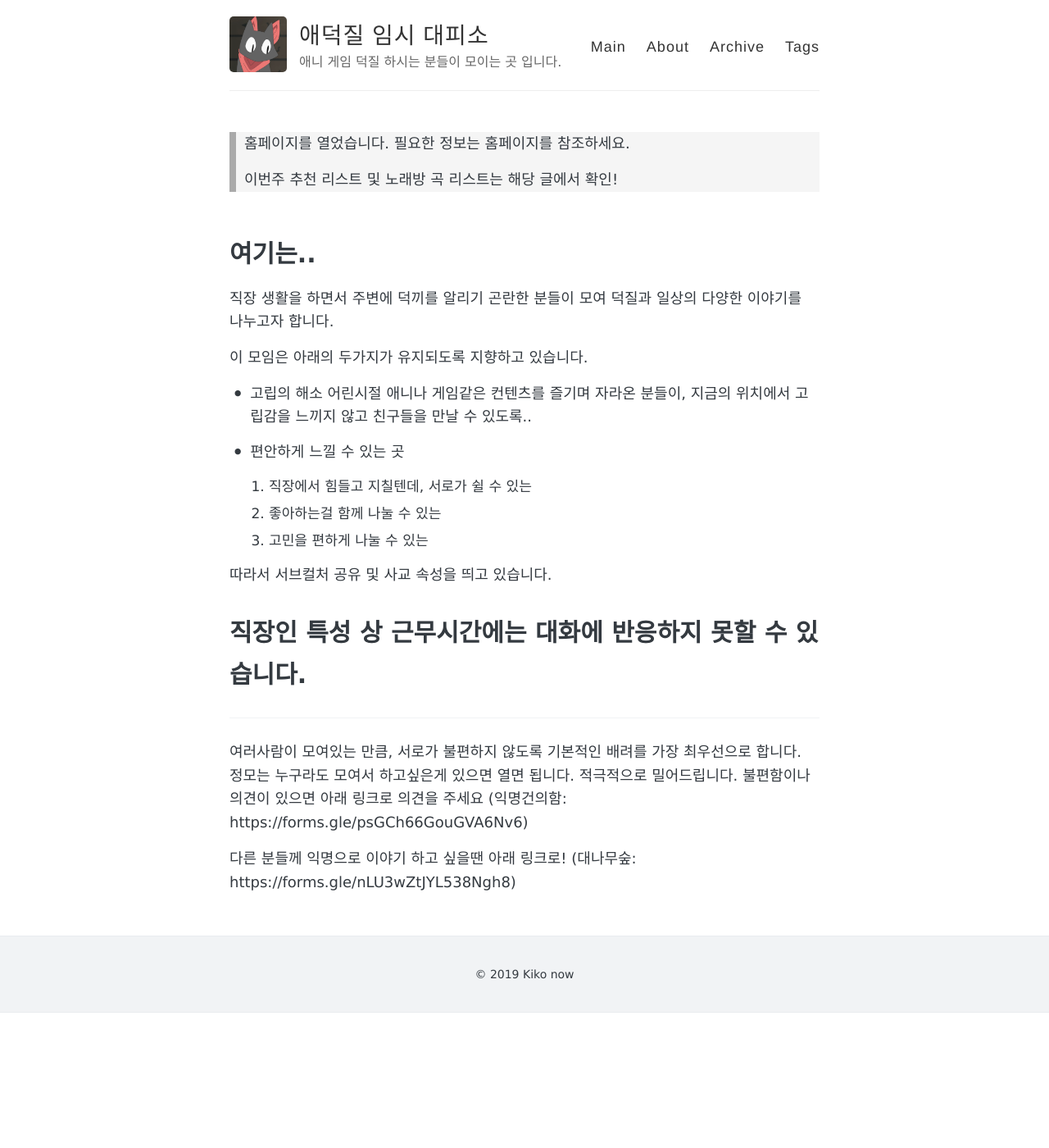
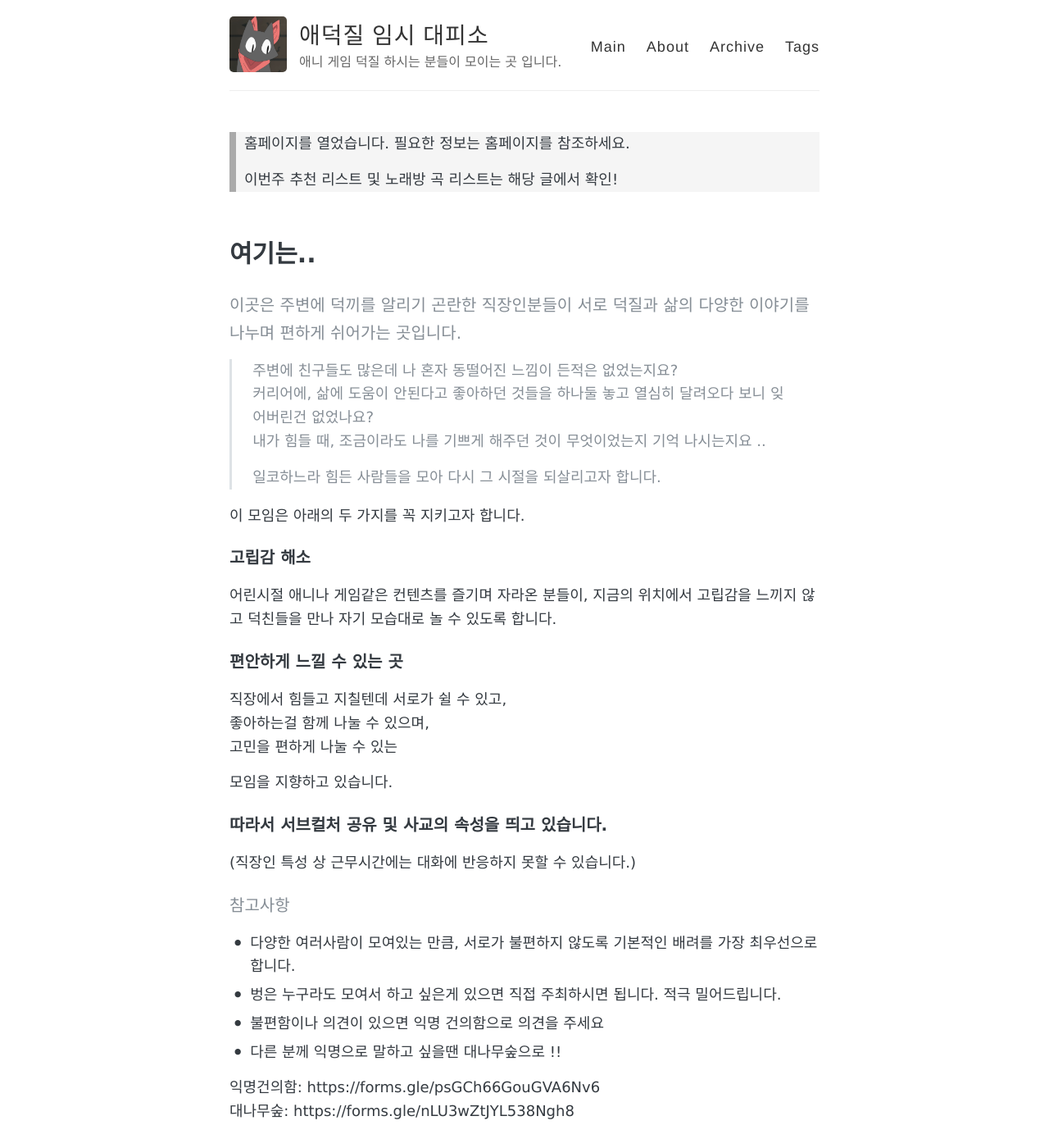
Before and after one commit to neko-agdg/neko-agdg.github.io, a Jekyll site: the page built from about.md, in a window 1280 px wide and 1400 px high. Shown: the whole window at 82% size. Built offline with Jekyll 4.4.1, drawn with Linux system fonts in a browser that asks for light colours.

Commit message:
Update about.md

```diff
--- a/about.md
+++ b/about.md
@@ -4,27 +4,36 @@ title: 여기는..
 permalink: /about/
 ---
 
-직장 생활을 하면서 주변에 덕끼를 알리기 곤란한 분들이 모여 덕질과 일상의 다양한 이야기를 나누고자 합니다.
+#### 이곳은 주변에 덕끼를 알리기 곤란한 직장인분들이 서로 덕질과 삶의 다양한 이야기를 나누며 편하게 쉬어가는 곳입니다.
 
-이 모임은 아래의 두가지가 유지되도록 지향하고 있습니다.
+> 주변에 친구들도 많은데 나 혼자 동떨어진 느낌이 든적은 없었는지요?
+> 커리어에, 삶에 도움이 안된다고 좋아하던 것들을 하나둘 놓고 열심히 달려오다 보니 잊어버린건 없었나요?
+> 내가 힘들 때, 조금이라도 나를 기쁘게 해주던 것이 무엇이었는지 기억 나시는지요 ..
+>
+> 일코하느라 힘든 사람들을 모아 다시 그 시절을 되살리고자 합니다.
 
-- 고립의 해소
-어린시절 애니나 게임같은 컨텐츠를 즐기며 자라온 분들이, 지금의 위치에서 고립감을 느끼지 않고 친구들을 만날 수 있도록..
 
-- 편안하게 느낄 수 있는 곳
-1. 직장에서 힘들고 지칠텐데, 서로가 쉴 수 있는
-2. 좋아하는걸 함께 나눌 수 있는
-3. 고민을 편하게 나눌 수 있는
+이 모임은 아래의 두 가지를 꼭 지키고자 합니다.
 
-따라서 서브컬처 공유 및 사교 속성을 띄고 있습니다.
+### 고립감 해소
+어린시절 애니나 게임같은 컨텐츠를 즐기며 자라온 분들이, 지금의 위치에서 고립감을 느끼지 않고 덕친들을 만나 자기 모습대로 놀 수 있도록 합니다.
 
-# 직장인 특성 상 근무시간에는 대화에 반응하지 못할 수 있습니다.
+### 편안하게 느낄 수 있는 곳
+직장에서 힘들고 지칠텐데 서로가 쉴 수 있고,
+좋아하는걸 함께 나눌 수 있으며,
+고민을 편하게 나눌 수 있는
 
--------
-여러사람이 모여있는 만큼, 서로가 불편하지 않도록 기본적인 배려를 가장 최우선으로 합니다.
-정모는 누구라도 모여서 하고싶은게 있으면 열면 됩니다. 적극적으로 밀어드립니다.
-불편함이나 의견이 있으면 아래 링크로 의견을 주세요
-(익명건의함: https://forms.gle/psGCh66GouGVA6Nv6)
+모임을 지향하고 있습니다.
 
-다른 분들께 익명으로 이야기 하고 싶을땐 아래 링크로!
-(대나무숲: https://forms.gle/nLU3wZtJYL538Ngh8)
+### 따라서 **서브컬처 공유** 및 **사교**의 속성을 띄고 있습니다.
+
+(직장인 특성 상 근무시간에는 대화에 반응하지 못할 수 있습니다.)
+
+#### 참고사항
+- 다양한 여러사람이 모여있는 만큼, 서로가 불편하지 않도록 기본적인 배려를 가장 최우선으로 합니다.
+- 벙은 누구라도 모여서 하고 싶은게 있으면 직접 주최하시면 됩니다. 적극 밀어드립니다.
+- 불편함이나 의견이 있으면 익명 건의함으로 의견을 주세요
+- 다른 분께 익명으로 말하고 싶을땐 대나무숲으로 !!
+
+익명건의함: https://forms.gle/psGCh66GouGVA6Nv6
+대나무숲: https://forms.gle/nLU3wZtJYL538Ngh8
```
